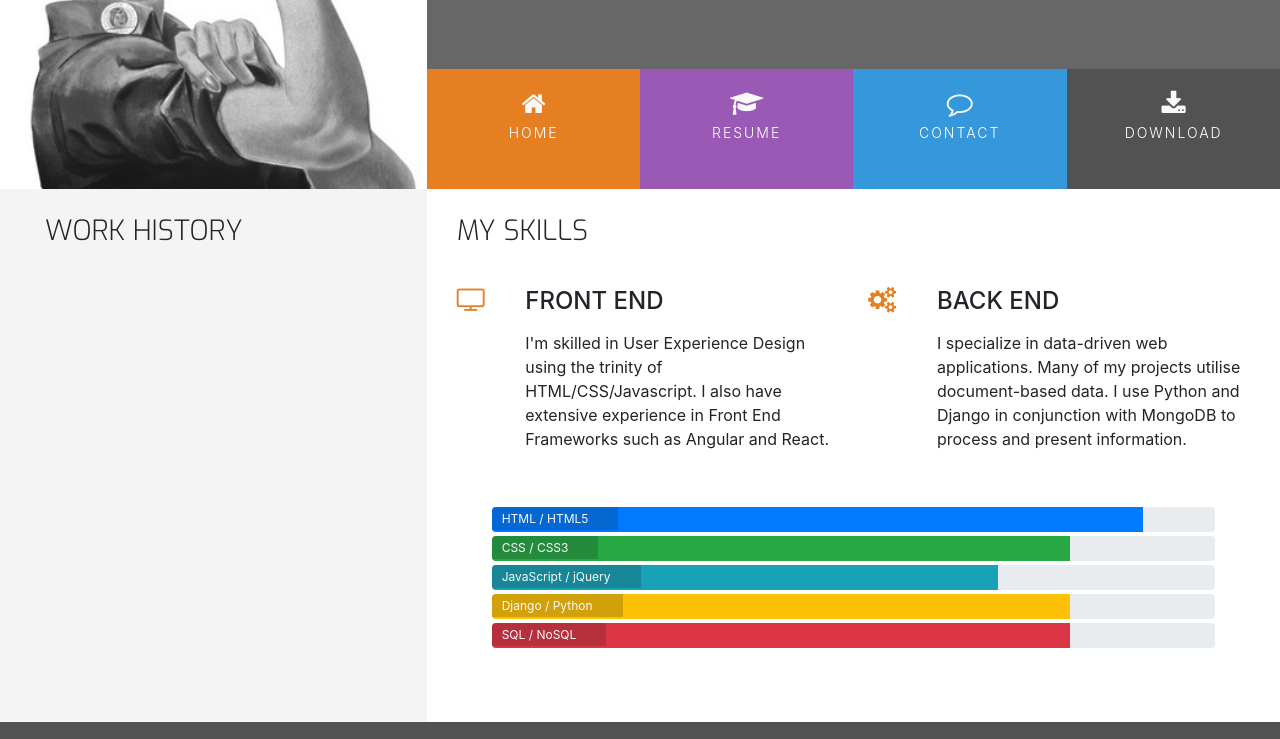
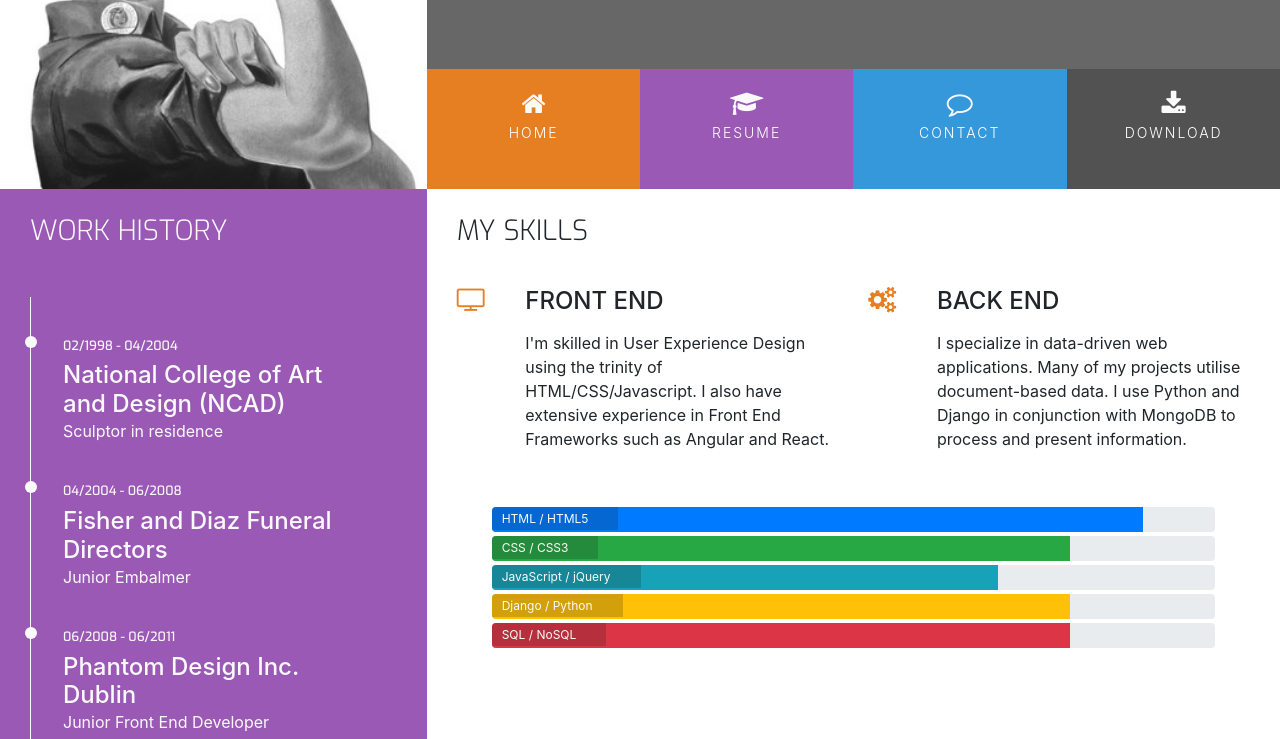
Before and after one commit to jccacho18/UCD-resume, a plain HTML site: page resume.html in a window 1280 px wide. Shown: the part 180-919 px from the top of the page. Drawn offline with nearby package versions, Linux system fonts and the light colour scheme.

Commit message:
Added resume.html content/Adding a work history timeline

```diff
--- a/assets/css/style.css
+++ b/assets/css/style.css
@@ -12,6 +12,10 @@
 
 .bg-color-personal-info {
     background-color: #f4f4f4;
+}
+
+.bg-color-work-history {
+    background-color: #9b59b6;
 }
 
 .ui-menu-color-home {
@@ -60,6 +64,7 @@ h1,h2,h3,h4 {
     float: none;
 }
 
+.history-heading,
 .section-heading {
     font-family: "Exo", sans-serif;
     font-weight: 300;
@@ -277,3 +282,51 @@ footer {
 .progress-section {
     margin: 40px 20px;
 }
+
+/*---------------------------------Work History */
+
+.history-heading {
+    color: #fafafa;
+    margin-bottom: 50px;
+}
+
+.timeline-item {
+    padding: 4em 2em 0em 2em;
+    position: relative;
+    color: #fafafa;
+    border-left: 1px solid;
+}
+
+.timeline-item p {
+    padding: 0;
+    margin: 0;
+}
+
+.timeline-item:before {
+    content: attr(data-dates);
+    position: absolute;
+    left: 2.5em;
+    top: 3em;
+    display: block;
+    font-family: "Exo", sans-serif;
+    font-weight: 500;
+    font-size: 0.8em;
+    padding: 0;
+    margin: 0;
+}
+
+.timeline-item:after {
+    width: 12px;
+    height: 12px;
+    display: block;
+    top: 2.4em;
+    position: absolute;
+    left: -6px;
+    border-radius: 12px;
+    content: '';
+    background: #fafafa;
+}
+
+.history-items {
+    margin-bottom: 30px;
+}
--- a/resume.html
+++ b/resume.html
@@ -46,11 +46,31 @@
     </header>
      <section class="container-fluid">
         <div class="row">
-            <div class="col-md-4 bg-color-personal-info section-column">
-                <div class="col-12">
-                    <h3 class="section-heading uppercase">
-                        Work History
-                    </h3>
+            <div class="col-md-4 bg-color-work-history section-column">
+                <div class="row">
+                    <div class="col-12">
+                        <h3 class="history-heading uppercase">
+                            Work History
+                        </h3>
+                    </div>
+                </div>
+                <div class="history-items">
+                    <div class="timeline-item" data-dates="02/1998 - 04/2004">
+                        <h4>National College of Art and Design (NCAD)</h4>
+                        <p>Sculptor in residence</p>
+                    </div>
+                    <div class="timeline-item" data-dates="04/2004 - 06/2008">
+                        <h4>Fisher and Diaz Funeral Directors</h4>
+                        <p>Junior Embalmer</p>
+                    </div>
+                    <div class="timeline-item" data-dates="06/2008 - 06/2011">
+                        <h4>Phantom Design Inc. Dublin</h4>
+                        <p>Junior Front End Developer</p>
+                    </div>
+                    <div class="timeline-item" data-dates="06/2011 - Present">
+                        <h4>Hooli Inc. Silicon Valley</h4>
+                        <p>Full Stack Web Developer</p>
+                    </div>
                 </div>
             </div>
             <div class="col-md-8 bg-color-three-reasons section-column">
```
